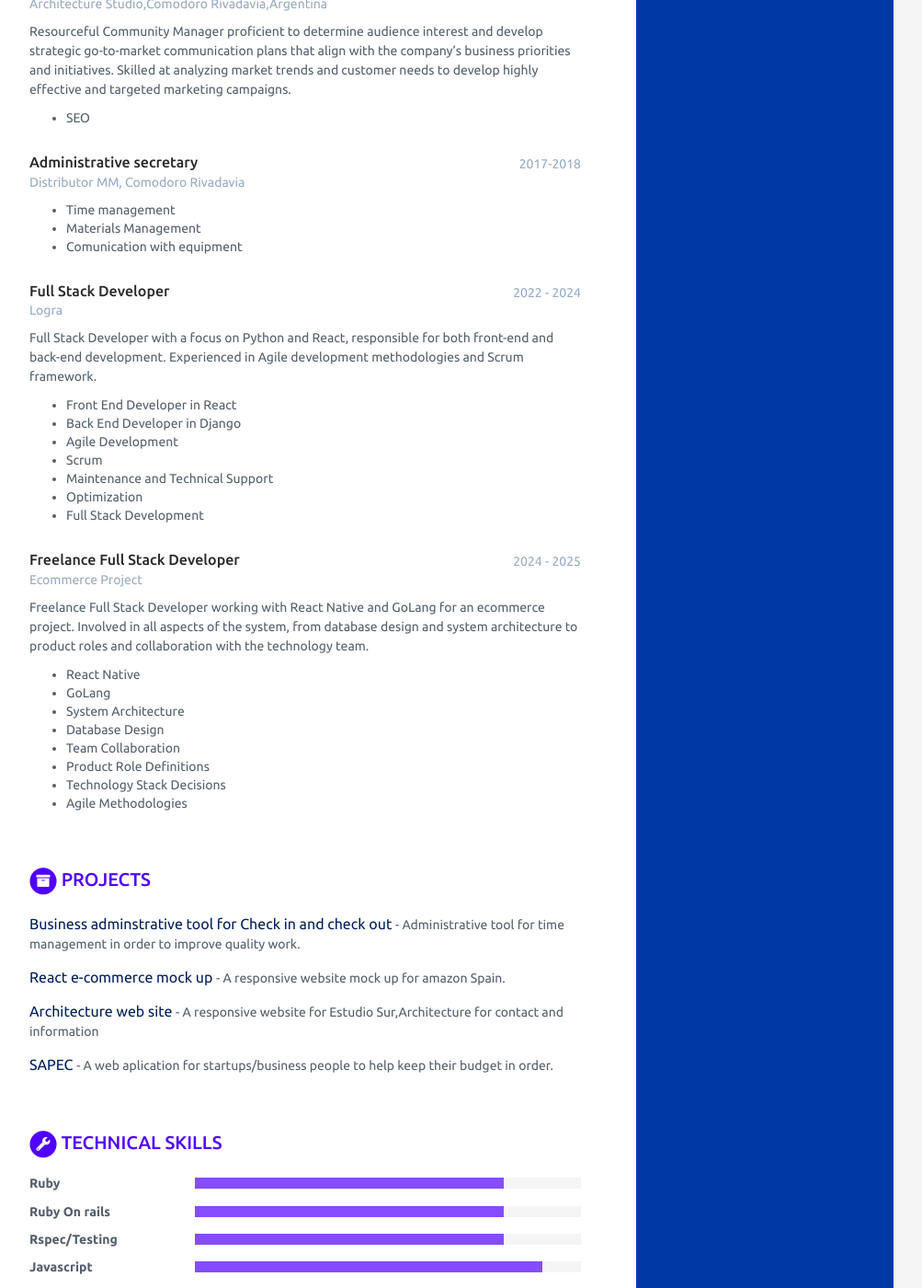
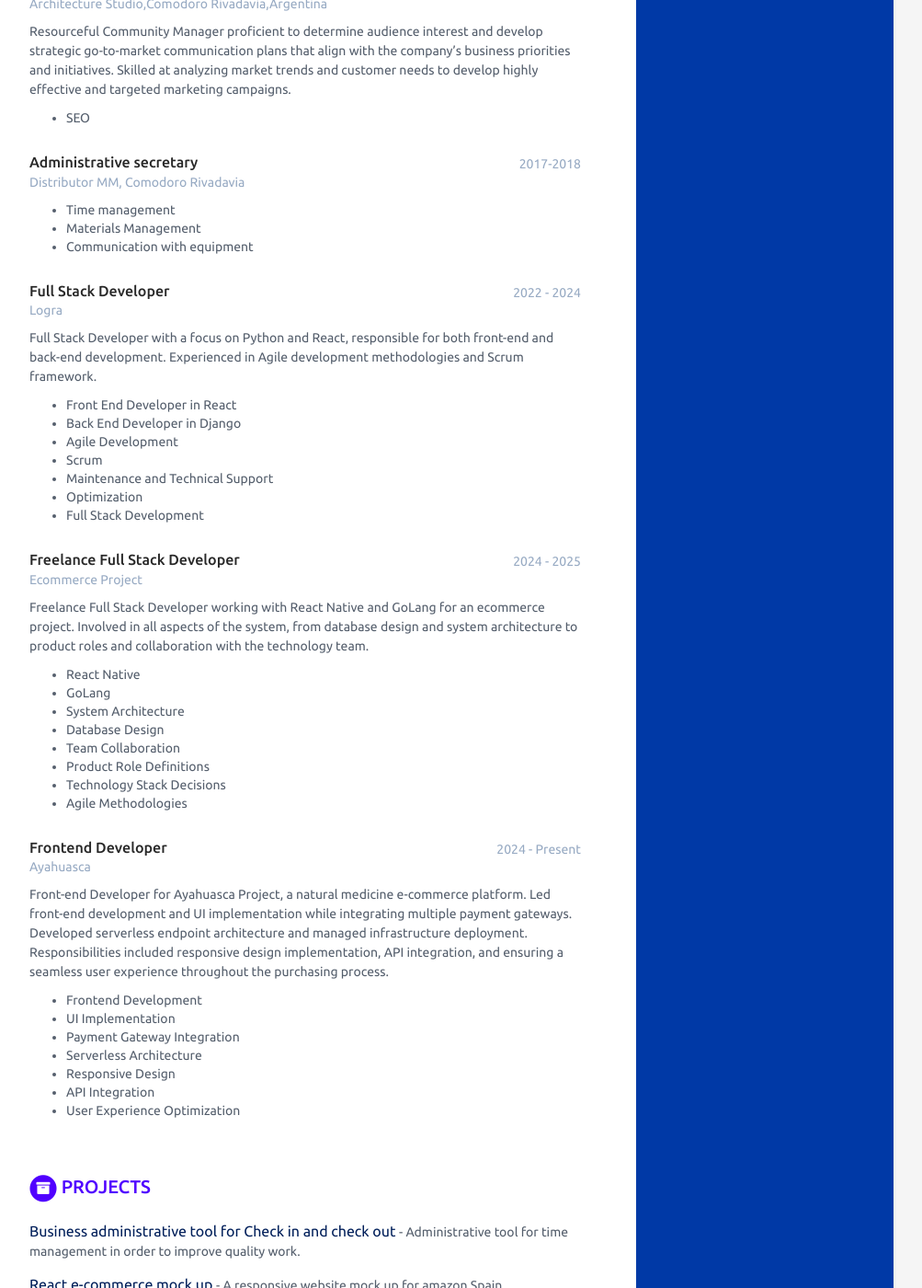
Before and after one commit to BC-MAY-21-ROR/scorecard-lucasvidela94, a Jekyll site: the page built from index.html, in a window 1280 px wide and 1400 px high, scrolled down 1121 px. Shown: the whole window at 92% size, without its empty margins (168-1171 px from the left). Built offline with Jekyll 4.4.1, drawn with Linux system fonts in a browser that asks for light colours; some of the changed text lies outside the part shown.

Commit message:
feat:updated scorecard

```diff
--- a/_data/data.yml
+++ b/_data/data.yml
@@ -71,7 +71,7 @@ educationcomplete:
       Education with a strong experimental component and a solid general training in the different branches of chemistry.
 
         - Team work
-        - Study in ciences
+        - Study in sciences
 
   - degree: Full Stack Web Development
     course: Udemy
@@ -101,7 +101,7 @@ experiences:
     details: |
       - Time management
       - Materials Management
-      - Comunication with equipment
+      - Communication with equipment
 
   - role: Full Stack Developer
     time: 2022 - 2024
@@ -130,11 +130,24 @@ experiences:
         - Technology Stack Decisions
         - Agile Methodologies
 
+  - role: Frontend Developer
+    time: 2024 - Present
+    company: Ayahuasca
+    details: |
+      Front-end Developer for Ayahuasca Project, a natural medicine e-commerce platform. Led front-end development and UI implementation while integrating multiple payment gateways. Developed serverless endpoint architecture and managed infrastructure deployment. Responsibilities included responsive design implementation, API integration, and ensuring a seamless user experience throughout the purchasing process.
+        - Frontend Development
+        - UI Implementation
+        - Payment Gateway Integration
+        - Serverless Architecture
+        - Responsive Design
+        - API Integration
+        - User Experience Optimization
+
 projects:
   title: Projects
 
   assignments:
-    - title: Business adminstrative tool for Check in and check out
+    - title: Business administrative tool for Check in and check out
       link: "#hook"
       tagline: "Administrative tool for time management in order to improve quality work."
 
```
